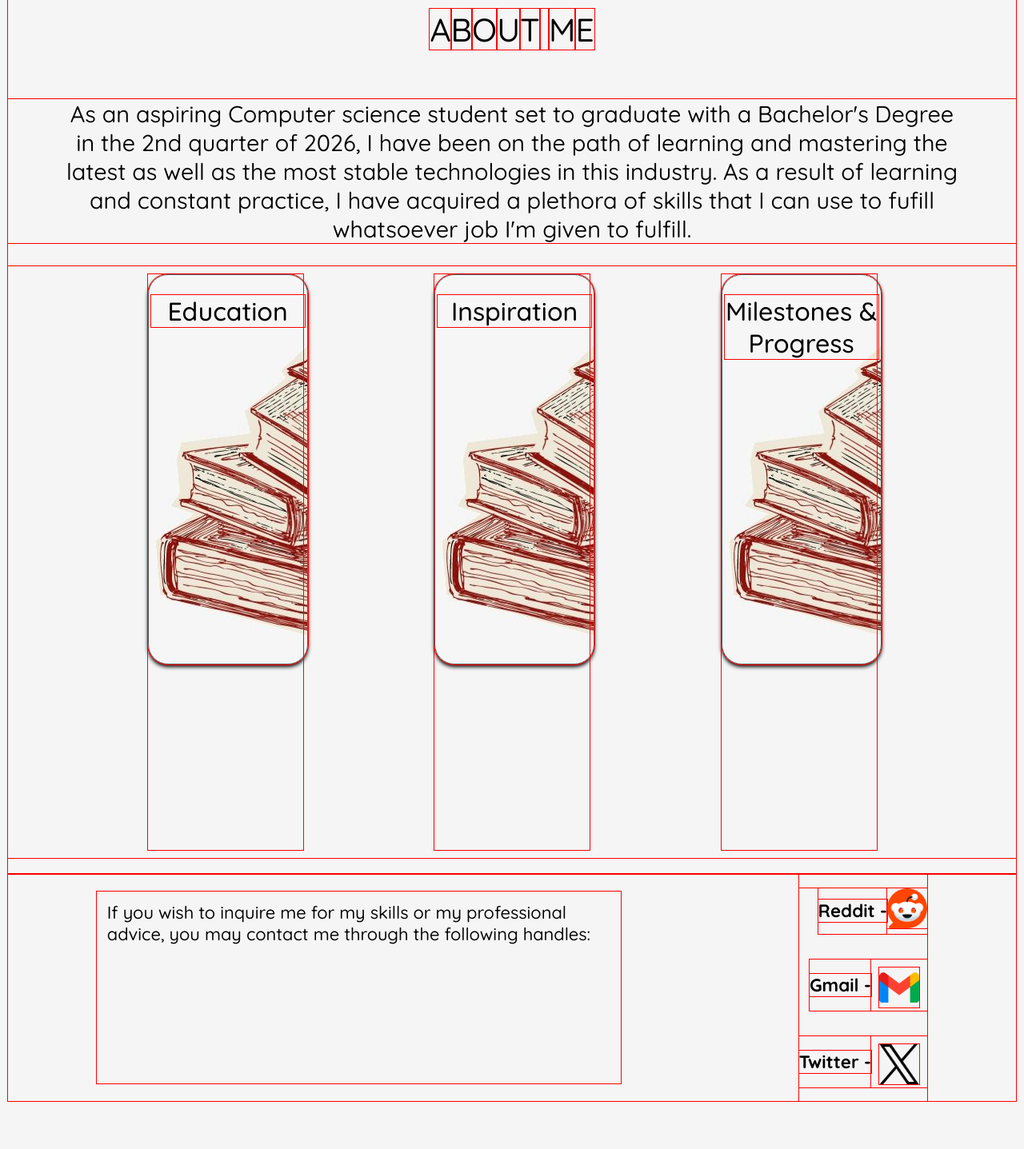
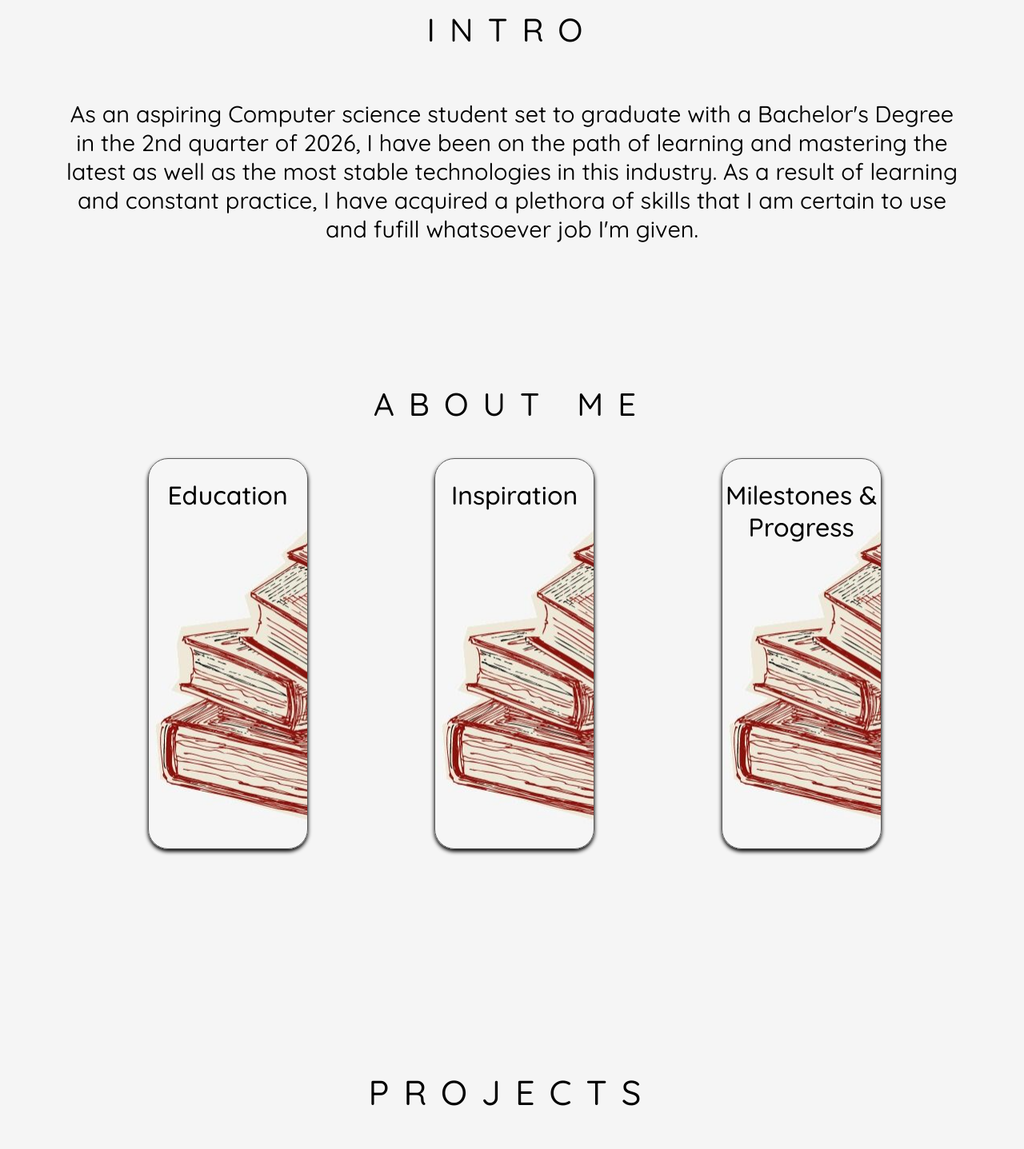
Before and after one commit to diremu/portfolio-website, a React (Create React App) app: page /home in a window 1280 px wide. Shown: the part 120-1557 px from the top of the page at 80% size. Before the commit the page ends 1507 px from the top, so only its background shows below. Built offline with nearby package versions, Linux system fonts and the light colour scheme.

Commit message:
simple changes

```diff
--- a/public/index.html
+++ b/public/index.html
@@ -7,7 +7,7 @@
     <meta name="theme-color" content="#000000" />
     <meta
       name="description"
-      content="Web site created using create-react-app"
+      content="The Portfolio site for Diremu A. . This is a window available to view the capacities of Diremu"
     />
     <link rel="apple-touch-icon" href="%PUBLIC_URL%/logo192.png" />
     <!--
--- a/src/About/About.css
+++ b/src/About/About.css
@@ -131,3 +131,11 @@
 #cards-container .cards:first-of-type{
     background-image: url('../components/Images/Stacked\ Books\ PNG\ Images\,\ \ Hand\ Painted\,\ Book\,\ Book\ PNG\ Transparent\ Background\ -\ Pngtree.jpeg');
 }
+
+#about-h {
+    font-size: 2.5rem;
+    font-weight: 470;
+    letter-spacing: 18px;
+    word-spacing: 0px;
+    text-align: center;
+}
--- a/src/About/About.js
+++ b/src/About/About.js
@@ -5,11 +5,11 @@ import Cards from '../components/Cards/Cards';
 const About = () => {
     return(
     <div id="about">
+        <h2 id="about-h">ABOUT ME</h2>
         <div id="cards-container">
             <Cards id="first-card" heading="Education" content={
                 <>
                     <p id="learning-divh">I started my primary education in the <a href="https://smsabuja.com" target="_blank" rel="noreferrer">Stella Maris School</a> located in Abuja, Nigeria. I finished my primary education at Primary 5 in the Early Beginners School. I went on to spend 6 years in the boarding school <a href="https://bhsa.org" target="_blank" rel="noreferrer" >Baptist High School</a>, Abuja.</p>
-                {/* Add links to the school names */ }
                     <p>Afterwards, I then went on to pursue a Bachelor's Degree in Computer Science in <a href="https://lmu.edu.ng" target="_blank" rel="noreferrer">Landmark University</a>, Kwara State, Nigeria. In this environment, I have had the opportunity to begin a path up the career of Full-Stack Engineering.</p>
                 </>
             }className="life-divs" />
--- a/src/App.js
+++ b/src/App.js
@@ -1,8 +1,6 @@
 import {BrowserRouter, Routes, Route} from 'react-router-dom';
 import Home from '../src/Home/Home';
 import Introduction from './Introduction/Introduction';
-
-// Install react-router-dom
 
 function App() {
   return (
--- a/src/Contact/Contact.js
+++ b/src/Contact/Contact.js
@@ -22,4 +22,4 @@ export default function Contact() {
 }
 
 // For this write if you wish to inquire me for my skills or professional advice, contact me through the following handles.
-// There would be a navabr at the side that contains all the handles and would be scrollable and if not possible, i will just put four or three.
+// There would be a navbar at the side that contains all the handles and would be scrollable and if not possible, i will just put four or three.
--- a/src/Home/Home.css
+++ b/src/Home/Home.css
@@ -13,10 +13,12 @@
 
 #home-mdiv {
     text-align: center;
+    margin-bottom: 22vh;
 }
 
 #home-head {
     font-weight: 470;
+    letter-spacing: 18px;
 }
 
 #home-para {
@@ -60,7 +62,7 @@
     animation-duration: 3s;
 }
 
-.video-wrapper {
+/* .video-wrapper {
     position: relative;
     overflow:hidden;
     text-align: center;
@@ -81,7 +83,7 @@ video {
   position: fixed;
   top: 0;
   left: 0;
-}
+} */
 
 
 #home-head {
--- a/src/Home/Home.js
+++ b/src/Home/Home.js
@@ -26,8 +26,8 @@ export default function Home() {
         <div id="home">
             <Navbar />
             <div id="home-mdiv">
-                <h2 id="home-head" className={`${inView ? "visible" : "hidden"}`} ref={ref}>ABOUT ME</h2>
-                <p id="home-para">As an aspiring Computer science student set to graduate with a Bachelor's Degree in the 2nd quarter of 2026, I have been on the path of learning and mastering the latest as well as the most stable technologies in this industry. As a result of learning and constant practice, I have acquired a plethora of skills that I can use to fufill whatsoever job I'm given to fulfill.</p>
+                <h2 id="home-head" className={`${inView ? "visible" : "hidden"}`} ref={ref}>INTRO</h2>
+                <p id="home-para">As an aspiring Computer science student set to graduate with a Bachelor's Degree in the 2nd quarter of 2026, I have been on the path of learning and mastering the latest as well as the most stable technologies in this industry. As a result of learning and constant practice, I have acquired a plethora of skills that I am certain to use and fufill whatsoever job I'm given.</p>
             </div>
             <About />
             <Projects />
--- a/src/Introduction/Introduction.css
+++ b/src/Introduction/Introduction.css
@@ -1,6 +1,8 @@
 #introduction {
     padding: 5%;
     color: black;
+    background-color: #e2e0e0;
+    border:1.1px solid black;
 }
 
 div>p {
@@ -19,8 +21,8 @@ div>p {
 #explore-link a {
     padding: 15px;
     text-decoration: none;
-    border-top: 3px solid white;
-    border-bottom: 3px solid white;
+    border-top: 3px solid rgb(153, 144, 144);
+    border-bottom: 3px solid rgb(153, 144, 144);
     color: black;
     font-size: 1.5rem;
     border-radius: 10px;
--- a/src/Projects/Project.css
+++ b/src/Projects/Project.css
@@ -0,0 +1,10 @@
+#projectsh {
+    font-size: 2.7rem;
+    font-weight: 470;
+    text-align: center;
+    letter-spacing: 18px;
+}
+
+#projectsp {
+    font-weight: 470;
+}
--- a/src/Projects/Projects.js
+++ b/src/Projects/Projects.js
@@ -3,7 +3,9 @@ import './Project.css'
 const Projects = () => {
     return (
     <div id="projects">
-        <h2></h2>
+        <h2 id="projectsh">PROJECTS</h2>
+        <p id="projectsp">- These are the technologies and projects I have created using the technologies and skills at my disposal.
+        </p>
     </div>
     )
 }
--- a/src/components/Navbar/Navbar.css
+++ b/src/components/Navbar/Navbar.css
@@ -1,5 +1,5 @@
 * {
-    outline: 1px solid red;
+    /* outline: 1px solid red; */
     scroll-behavior: smooth;
 }
 
@@ -57,7 +57,7 @@ nav ul a {
 #top-nav a:hover {
     background-color:var(--h-color);
     color: whitesmoke;
-    border-bottom: 2px solid #111000;
+    /* border-bottom: .7px solid #111000;    */
     border-top-left-radius: 8px;
     border-bottom-right-radius: 8px;
 }
```
Also changed, not shown: 1 other file (tests, documents, lock files or other folders). Lines whose indentation alone changed are shown as unchanged.
